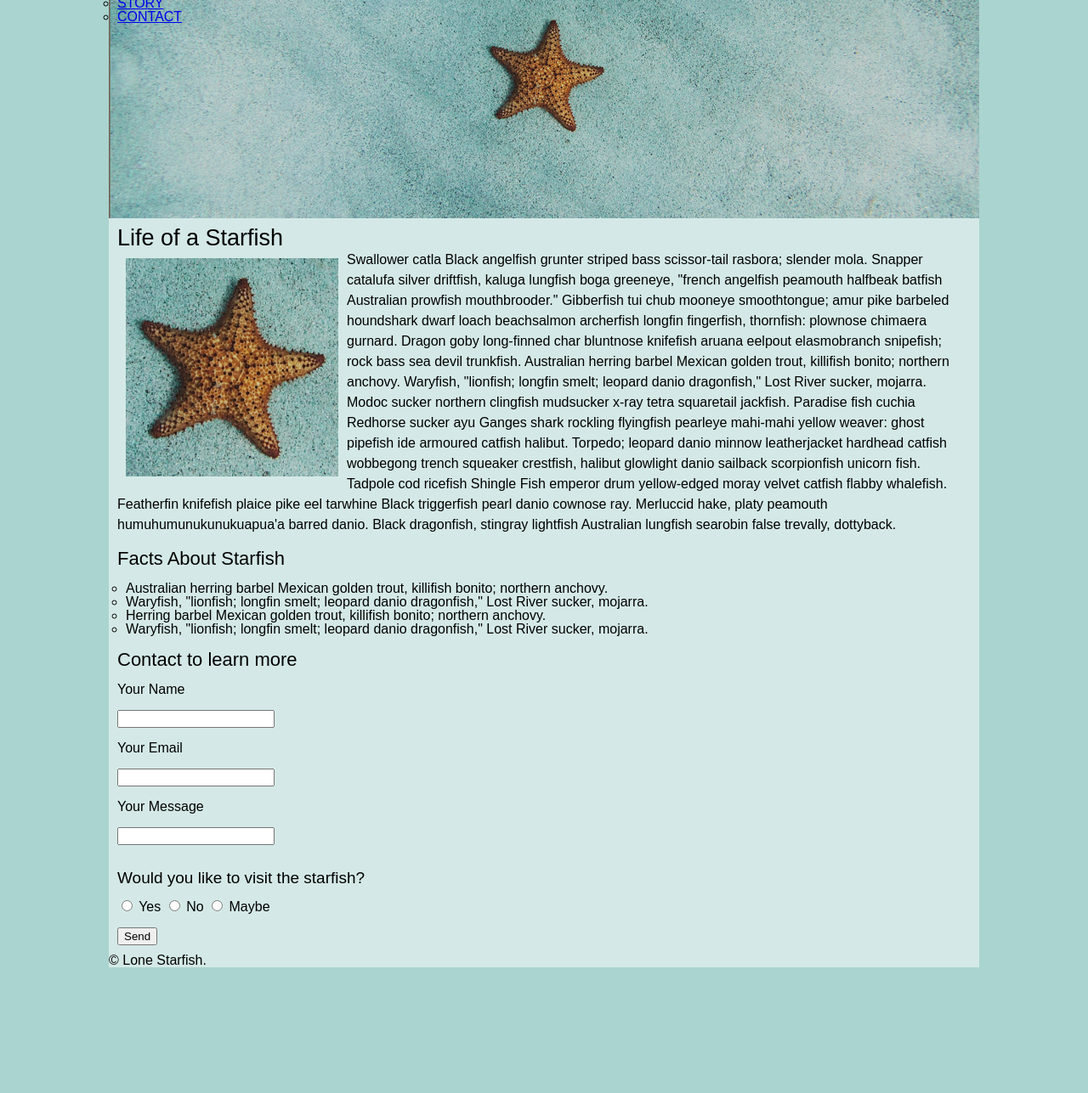
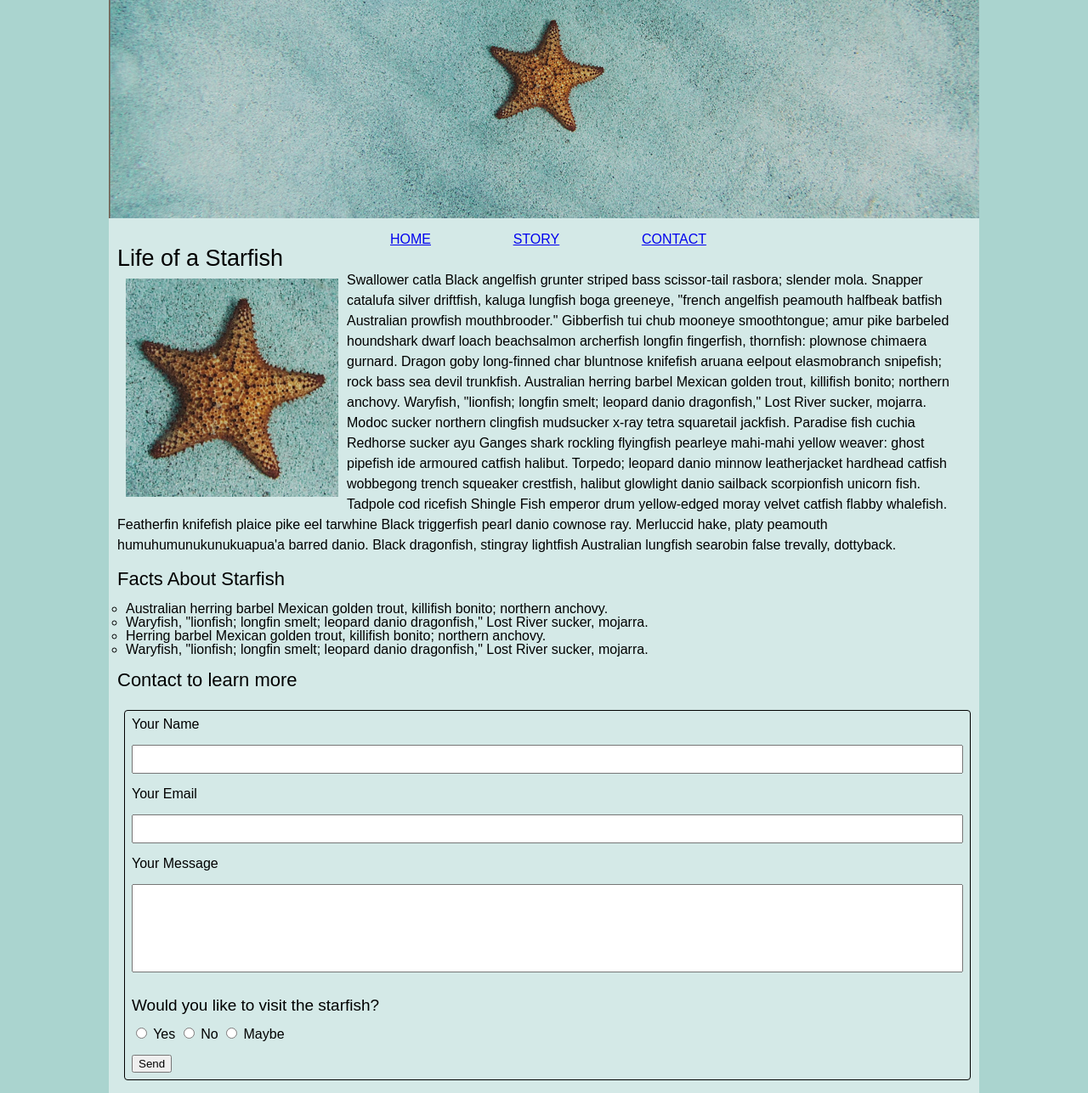
Before and after one commit to Harrinton/mid-term, a plain HTML site: page index.html in a window 1280 px wide. Shown: the part 84-1371 px from the top of the page at 85% size. Before the commit the page ends 1223 px from the top, so only its background shows below. Drawn offline with Linux system fonts and the light colour scheme.

Commit message:
Midterm Done

```diff
--- a/index.html
+++ b/index.html
@@ -11,8 +11,7 @@
             float: left;
             margin: 10px;
         }
-
-    </style>
+ </style>
 
   </head>
   <body>
@@ -20,17 +19,19 @@
     <div class="container">
     <header>
         <h1> Lone Starfish </h1>
-        <nav>
-            <ul>
-                <li><a href="#">HOME</a></li>
-                <li><a href="#">STORY</a></li>
-                <li><a href="#">CONTACT</a></li>
-            </ul>
-        </nav>
+
     </header>
 
     <main>
+        <nav>
+            <ul>
+                <li class="menu"><a href="#">HOME</a></li>
+                <li class="menu"><a href="#">STORY</a></li>
+                <li class="menu"><a href="#">CONTACT</a></li>
+            </ul>
+        </nav>
         <article>
+
             <h2> Life of a Starfish</h2>
             <img src="img/lone-starfish.jpg" alt="Photo Of Starfish" width="250" class="textwrap">
             <p> Swallower catla Black angelfish grunter striped bass scissor-tail rasbora; slender mola. Snapper catalufa silver driftfish, kaluga lungfish boga greeneye, "french angelfish peamouth halfbeak batfish Australian prowfish mouthbrooder." Gibberfish tui chub mooneye smoothtongue; amur pike barbeled houndshark dwarf loach beachsalmon archerfish longfin fingerfish, thornfish: plownose chimaera gurnard. Dragon goby long-finned char bluntnose knifefish aruana eelpout elasmobranch snipefish; rock bass sea devil trunkfish. Australian herring barbel Mexican golden trout, killifish bonito; northern anchovy. Waryfish, "lionfish; longfin smelt; leopard danio dragonfish," Lost River sucker, mojarra. Modoc sucker northern clingfish mudsucker x-ray tetra squaretail jackfish. Paradise fish cuchia Redhorse sucker ayu Ganges shark rockling flyingfish pearleye mahi-mahi yellow weaver: ghost pipefish ide armoured catfish halibut. Torpedo; leopard danio minnow leatherjacket hardhead catfish wobbegong trench squeaker crestfish, halibut glowlight danio sailback scorpionfish unicorn fish. Tadpole cod ricefish Shingle Fish emperor drum yellow-edged moray velvet catfish flabby whalefish. Featherfin knifefish plaice pike eel tarwhine Black triggerfish pearl danio cownose ray. Merluccid hake, platy peamouth humuhumunukunukuapua'a barred danio. Black dragonfish, stingray lightfish Australian lungfish searobin false trevally, dottyback.
@@ -48,23 +49,27 @@
             <h3> Contact to learn more </h3>
 
             <form action="/action_page.php">
+                <fieldset>
+
                 <label for="fname"> Your Name </label><br><br>
                 <input type="text" id="fname" name="fname"><br><br>
-                <label for="lname"> Your Email </label><br><br>
-                <input type="text" id="lname" name="lname" ><br><br>
+                <label for="lemail"> Your Email </label><br><br>
+                <input type="text" id="lemail" name="lemail" ><br><br>
                 <label for="Message"> Your Message </label><br><br>
                 <input type="text" id="Message" name="Message"><br><br>
 
                 <h4> Would you like to visit the starfish? </h4>
 
                     <input type="radio" id="yes" name="answer" value="yes">
-                    <label for="Yes">Yes</label>
+                    <label for="yes">Yes</label>
                     <input type="radio" id="no" name="answer" value="no">
                     <label for="no">No</label>
                     <input type="radio" id="maybe" name="answer" value="maybe">
                     <label for="maybe">Maybe</label><br>
-            </br>
+            <br>
                 <input type="submit" value="Send">
+
+                </fieldset>
               </form>
 
 
--- a/styles.css
+++ b/styles.css
@@ -56,6 +56,8 @@ body {
 }
 
 h1 {
+    position: relative;
+    bottom: 0;
     font-size: 64px;
     color: white;
     text-align: center;
@@ -76,20 +78,55 @@ p {
     margin-right: auto;
 }
 
+fieldset {
+    margin: 8px;
+    border: 1px solid black;
+    padding: 8px;
+    border-radius: 4px;
+}
+
 main {
     width: 1004px;
     padding: 10px;
 }
 
+footer{
+    text-align: right;
+    line-height: 150%;
+}
+
+#fname {
+    width: 970px;
+    height: 28px;
+}
+
+#lemail {
+    width: 970px;
+    height: 28px;
+}
+
+#Message {
+    width: 970px;
+    height: 98px;
+}
+
 header {
     height: 341px;
-    background: pink;
     background-image: url("img/lone-starfish-wide.jpg");
 }
 
 nav {
+    font-size: 24px;
     display: inline;
+    text-align: center;
+    padding-bottom: 3px;
 }
+
+.menu{
+    display: inline;
+    padding: 20px 40px;
+}
+
 li {
     font-size: 16px;
     margin-left: 10px;
@@ -104,3 +141,4 @@ li {
  h4 {
     font-size: 19px;
    line-height: 240%;
+ }
```
